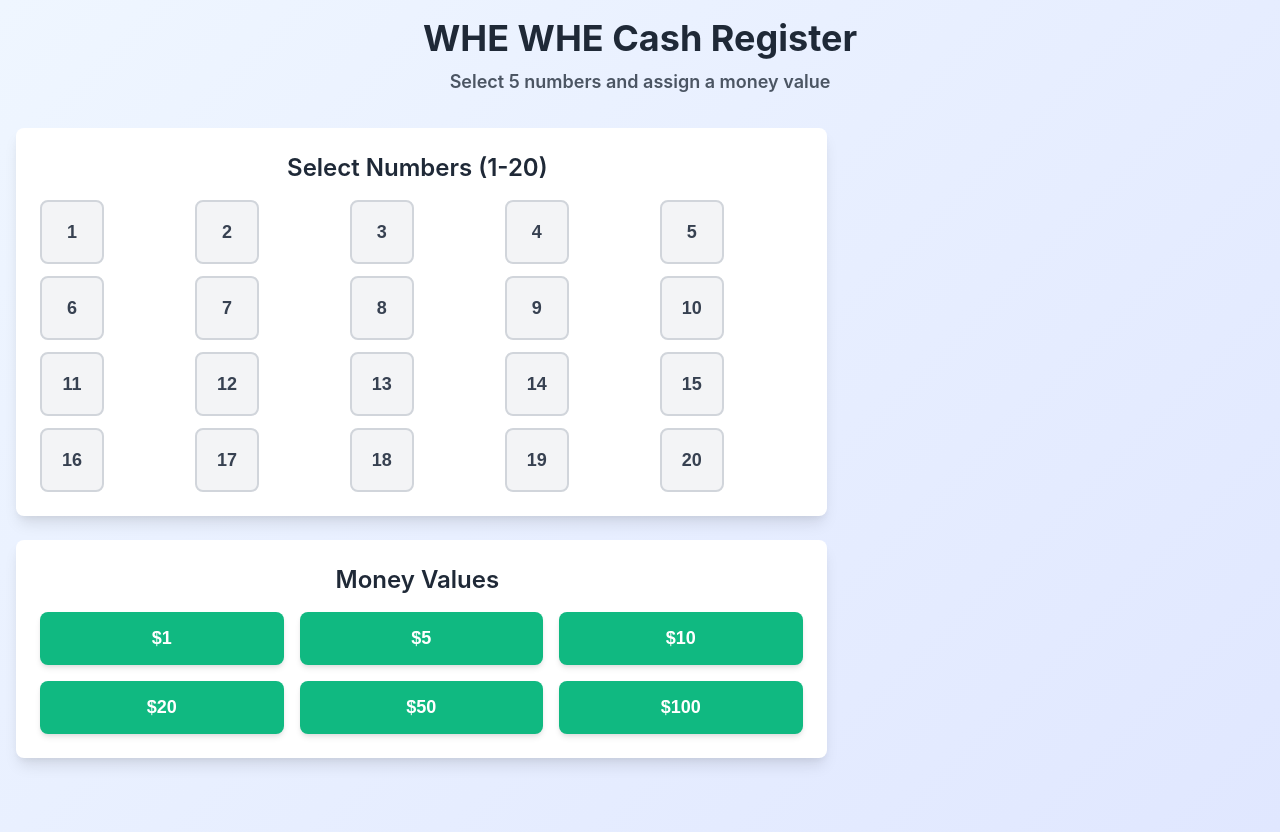
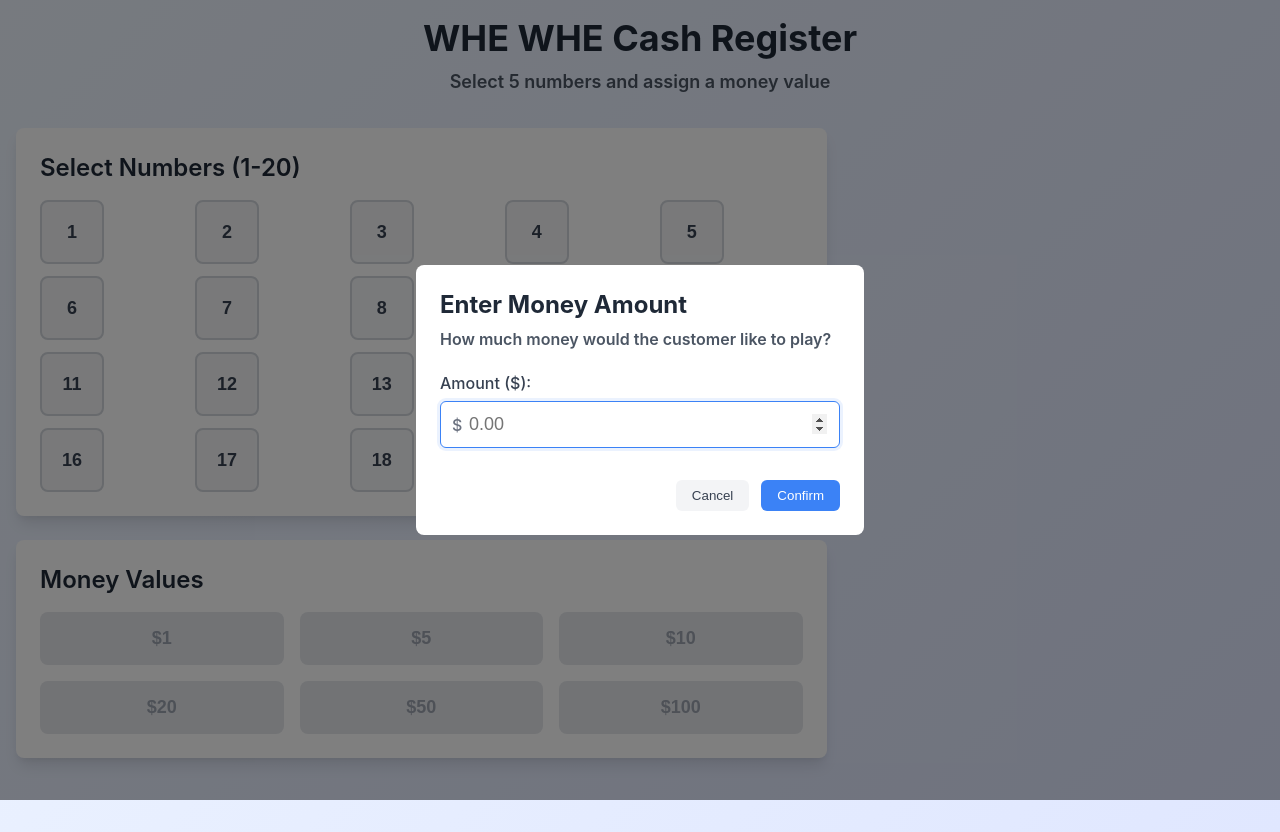
Before and after one commit to jaydenhnguyen/lottery-register, a Next.js app: page /home in a window 1280 px wide. Built offline with nearby package versions, Linux system fonts and the light colour scheme.

Commit message:
:sparkles: add money amount popup

```diff
--- a/package.json
+++ b/package.json
@@ -9,11 +9,13 @@
     "lint": "next lint"
   },
   "dependencies": {
+    "@types/react-modal": "^3.16.3",
     "autoprefixer": "^10.4.21",
     "classnames": "^2.5.1",
     "next": "15.3.3",
     "react": "^19.0.0",
-    "react-dom": "^19.0.0"
+    "react-dom": "^19.0.0",
+    "react-modal": "^3.16.3"
   },
   "devDependencies": {
     "@eslint/eslintrc": "^3",
--- a/src/components/Common/Card/Card.module.scss
+++ b/src/components/Common/Card/Card.module.scss
@@ -4,7 +4,7 @@
 }
 
 .title {
-  @apply flex items-center justify-center text-2xl font-semibold text-[#1f2937] mb-4;
+  @apply flex items-center text-2xl font-semibold text-[#1f2937] mb-4;
 }
 
 .subtitle {
--- a/src/components/Common/Card/Card.tsx
+++ b/src/components/Common/Card/Card.tsx
@@ -12,7 +12,7 @@ export function Card({ title, subTitle, children }: Props): React.ReactElement {
     <div className={classes['wrapper']}>
       <h2 className={classes['title']}>
         {title}
-        <span className={classes['subtitle']}>{subTitle}</span>
+        {subTitle && <span className={classes['subtitle']}>{subTitle}</span>}
       </h2>
       {children}
     </div>
--- /dev/null
+++ b/src/components/MoneyInputModal/MoneyInputModal.module.scss
@@ -0,0 +1,79 @@
+.overlay {
+  @apply fixed inset-0 flex items-center justify-center p-4 z-50;
+  background-color: rgba(0, 0, 0, 0.5);
+}
+
+.modal-wrapper {
+  @apply bg-white rounded-lg max-w-md w-full p-0 outline-none;
+}
+
+.modal-content {
+  @apply p-6;
+}
+
+.modal-title {
+  @apply text-2xl font-bold text-[#1f2937] mb-2;
+}
+
+.modal-description {
+  @apply text-[#4b5563] mb-6;
+}
+
+.form-wrapper {
+  @apply flex flex-col gap-6;
+}
+
+.input-group {
+  @apply flex flex-col gap-2;
+}
+
+.field-label {
+  @apply font-medium text-[#374151];
+}
+
+.input-money-wrapper {
+  @apply relative flex items-center;
+}
+
+.currency-symbol {
+  @apply absolute left-3 text-[#6b7280] font-medium
+}
+
+.input-money {
+  @apply w-full p-3 pl-7 border-solid border-[1px] border-[#d1d5db] rounded-md text-[1.125rem] outline-none;
+  transition: border-color 0.2s ease;
+}
+
+.input-money:focus {
+  @apply border-[#3b82f6];
+  box-shadow: 0 0 0 3px rgba(59, 130, 246, 0.1);
+}
+
+.error-text {
+  @apply text-[#dc2626] text-[0.875rem] mt-1;
+}
+
+.btb-group {
+  @apply flex justify-end gap-3 mt-2;
+}
+
+.btn {
+  @apply px-4 py-2 font-medium border-none rounded-md cursor-pointer;
+  transition: background-color 0.2s ease;
+}
+
+.cancel-btn {
+  @apply bg-[#f3f4f6] text-[#374151]
+}
+
+.cancel-btn:hover {
+  @apply bg-[#e5e7eb];
+}
+
+.submit-btn {
+  @apply bg-[#3b82f6] text-white
+}
+
+.submit-btn:hover {
+  @apply bg-[#2563eb]
+}
--- /dev/null
+++ b/src/components/MoneyInputModal/MoneyInputModal.tsx
@@ -0,0 +1,81 @@
+import * as React from 'react';
+import Modal from 'react-modal';
+import classNames from 'classnames';
+import classes from './MoneyInputModal.module.scss';
+
+type Props = {
+  isOpen: boolean;
+  onClose: () => void;
+  onSubmit: (amount: number) => void;
+};
+
+export function MoneyInputModal({ isOpen, onClose, onSubmit }: Props): React.ReactElement {
+  const [amount, setAmount] = React.useState<string>('');
+  const [error, setError] = React.useState<string>('');
+
+  const handleSubmit = (e: React.FormEvent) => {
+    e.preventDefault();
+
+    const numAmount = Number.parseFloat(amount);
+    if (isNaN(numAmount) || numAmount <= 0) {
+      setError('Please enter a valid amount greater than 0');
+      return;
+    }
+
+    onSubmit(numAmount);
+    setAmount('');
+    setError('');
+    onClose();
+  };
+
+  return (
+    <Modal
+      isOpen={isOpen}
+      onRequestClose={onClose}
+      contentLabel="Enter Money Amount"
+      className={classes['modal-wrapper']}
+      overlayClassName={classes['overlay']}
+    >
+      <div className={classes['modal-content']}>
+        <h2 className={classes['modal-title']}>Enter Money Amount</h2>
+        <p className={classes['modal-description']}>How much money would the customer like to play?</p>
+
+        <form onSubmit={handleSubmit} className={classes['form-wrapper']}>
+          <div className={classes['input-group']}>
+            <label htmlFor="amount" className={classes['field-label']}>
+              Amount ($):
+            </label>
+
+            <div className={classes['input-money-wrapper']}>
+              <span className={classes['currency-symbol']}>$</span>
+              <input
+                id="amount"
+                type="number"
+                value={amount}
+                onChange={(e) => setAmount(e.target.value)}
+                className={classes['input-money']}
+                placeholder="0.00"
+                step="0.01"
+                min="0.01"
+                required
+                autoFocus
+              />
+            </div>
+
+            {error && <p className={classes['error-text']}>{error}</p>}
+          </div>
+
+          <div className={classes['btb-group']}>
+            <button type="button" onClick={onClose} className={classNames(classes['btn'], classes['cancel-btn'])}>
+              Cancel
+            </button>
+
+            <button type="submit" className={classNames(classes['btn'], classes['submit-btn'])}>
+              Confirm
+            </button>
+          </div>
+        </form>
+      </div>
+    </Modal>
+  );
+}
--- /dev/null
+++ b/src/components/MoneyInputModal/index.ts
@@ -0,0 +1 @@
+export * from './MoneyInputModal';
--- a/src/components/index.ts
+++ b/src/components/index.ts
@@ -1,3 +1,4 @@
 export * from './Common';
 export * from './NumberGrid';
 export * from './MoneySelector';
+export * from './MoneyInputModal';
--- a/src/modules/home/Home.tsx
+++ b/src/modules/home/Home.tsx
@@ -1,9 +1,13 @@
 import * as React from 'react';
-import { Card, NumberGrid, MoneySelector } from 'src/components';
+import { Card, NumberGrid, MoneySelector, MoneyInputModal } from 'src/components';
 import classes from './Home.module.scss';
 
 export function Home(): React.ReactElement {
+  const [isOpenMoneyInputModal, setIsOpenMoneyInputModal] = React.useState<boolean>(true);
+  const [maxMoneyAmount, setMaxMoneyAmount] = React.useState<number>(0);
+
   return (
+    <>
       <div className={classes['wrapper']}>
         <div className={classes['maxWith']}>
           <header className={classes['header']}>
@@ -17,8 +21,11 @@ export function Home(): React.ReactElement {
                 <NumberGrid />
               </Card>
 
-            <Card title={'Money Values'}>
-              <MoneySelector maxAmount={100} />
+              <Card
+                title={'Money Values'}
+                subTitle={maxMoneyAmount > 0 ? `(Max: $${maxMoneyAmount.toFixed(2)})` : undefined}
+              >
+                <MoneySelector maxAmount={maxMoneyAmount} />
               </Card>
 
               {/*<ActionButtons onClear={handleClear} onRandom={handleRandom} onCash={handleCash} />*/}
@@ -30,5 +37,12 @@ export function Home(): React.ReactElement {
           </div>
         </div>
       </div>
+
+      <MoneyInputModal
+        isOpen={isOpenMoneyInputModal}
+        onClose={() => setIsOpenMoneyInputModal(false)}
+        onSubmit={setMaxMoneyAmount}
+      />
+    </>
   );
 }
```
Also changed, not shown: 1 other file (tests, documents, lock files or other folders). Lines whose indentation alone changed are shown as unchanged.
